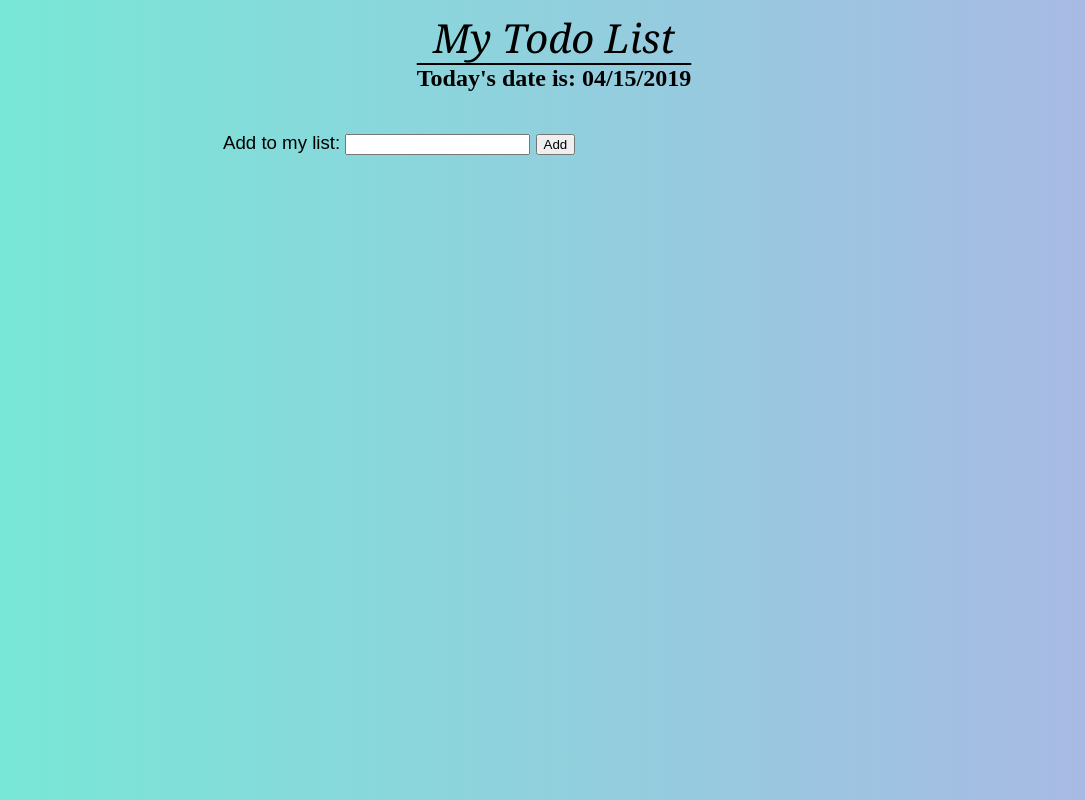
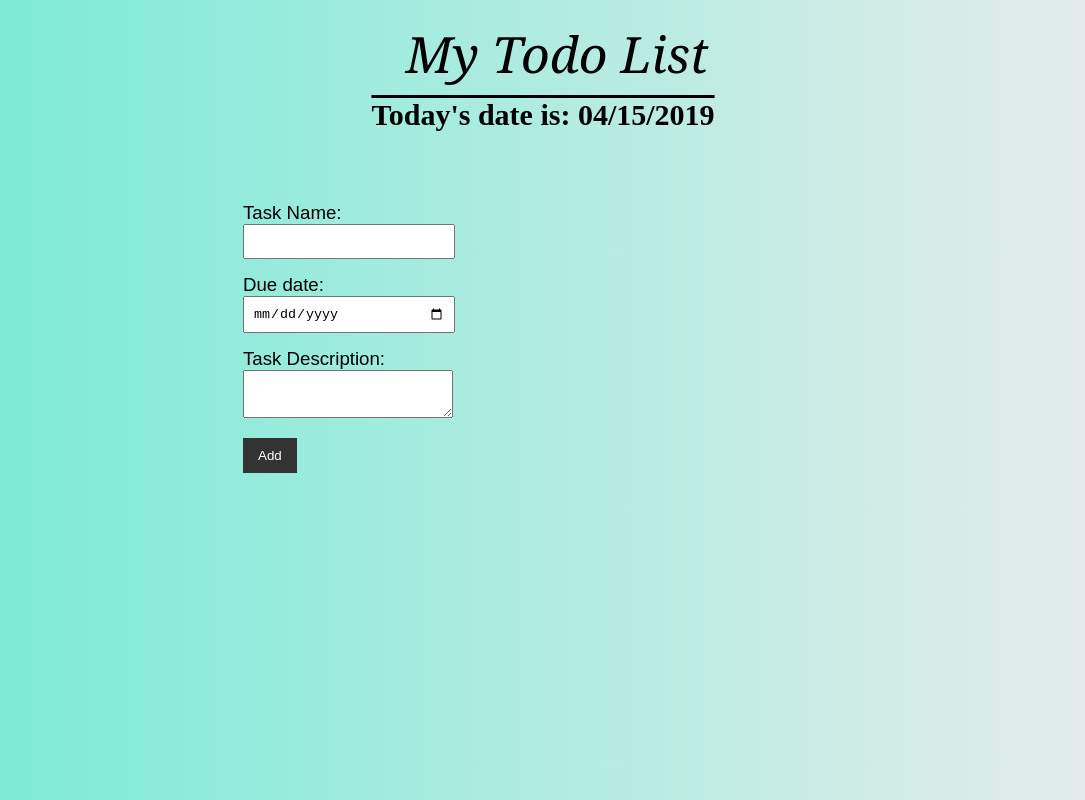
Before and after one commit to Anton-Yau/myTask, a plain HTML site: page index.html in a window 1280 px wide. Shown: the whole page, without its empty margins (97-1182 px from the left). Drawn offline with Linux system fonts and the light colour scheme.

Commit message:
Add files via upload

```diff
--- a/index.html
+++ b/index.html
@@ -15,9 +15,20 @@
         <h2 id = "mydate"></h2>
     </div>
     <div class = "container">
-        <form>
-            Add to my list: <input type="text" id = "input_task" value="">
-            <input type="button" onclick="addTask()" value="Add" id = "add">
+        <form class = 'my-form'>
+            <div class="form-group">
+                <label>Task Name: </label>
+                <input type="text" id = "input_task" value="">
+            </div>
+            <div class="form-group">
+                <label>Due date:  </label>
+                <input type="date" id = "input_date" value="">
+            </div>
+            <div class="form-group">
+                    <label>Task Description: </label>
+                    <textarea id = "input_description" value=""></textarea>
+            </div>
+            <input type="button" class = "button" onclick="addTask()" value="Add" id = "add">
         </form>
         <div id="item-list"></div>
     </div>
--- a/style.css
+++ b/style.css
@@ -1,6 +1,11 @@
+html, body {
+  height: 100%;
+  margin: 0px;
+  background: linear-gradient(to right, #74ebd5, rgb(236, 236, 236));
+}
 h1 {
   font-family: Georgia, serif;
-  font-size: 40px;
+  font-size: 50px;
   letter-spacing: 0px;
   word-spacing: 0px;
   color: #000000;
@@ -14,24 +19,26 @@ h1 {
   margin:0 auto;
 
 }
-.weather{
-  float: left;
-  width: 20%;
-}
 h2{
   text-decoration: overline;
+  font-size: 30px;
   text-align: center;
   width:800px;
   margin:0 auto;
+  padding-top: 10px;
 }
 h3{
   position: relative;
   margin: auto;
 }
+
 .header{
-  padding: 10px;
+  padding: 20px;
 }
-
+.weather{
+  float: left;
+  width: 20%;
+}
 .container{
   margin: auto;
   width: 50%;
@@ -40,10 +47,25 @@ h3{
   font-family: sans-serif;
   font-size: 14pt;
   justify-content: center;
+}
+.button{
+  background-color:#333;
+  color:#fff;
+  padding:10px 15px;
+  border:none;
+}
+.my-form{
+  padding:20px;
+  width: 30%;
+}
+.my-form .form-group{
+  padding-bottom: 15px;
+}
+.my-form label{
+  display: block;
+}
 
+#input_date, #input_task, #input_description{
+  padding: 8px;
+  width: 100%;
 }
-html, body {
-  height: 100%;
-  margin: 0px;
-  background: linear-gradient(to right, #74ebd5, #ACB6E5);
-}
```
